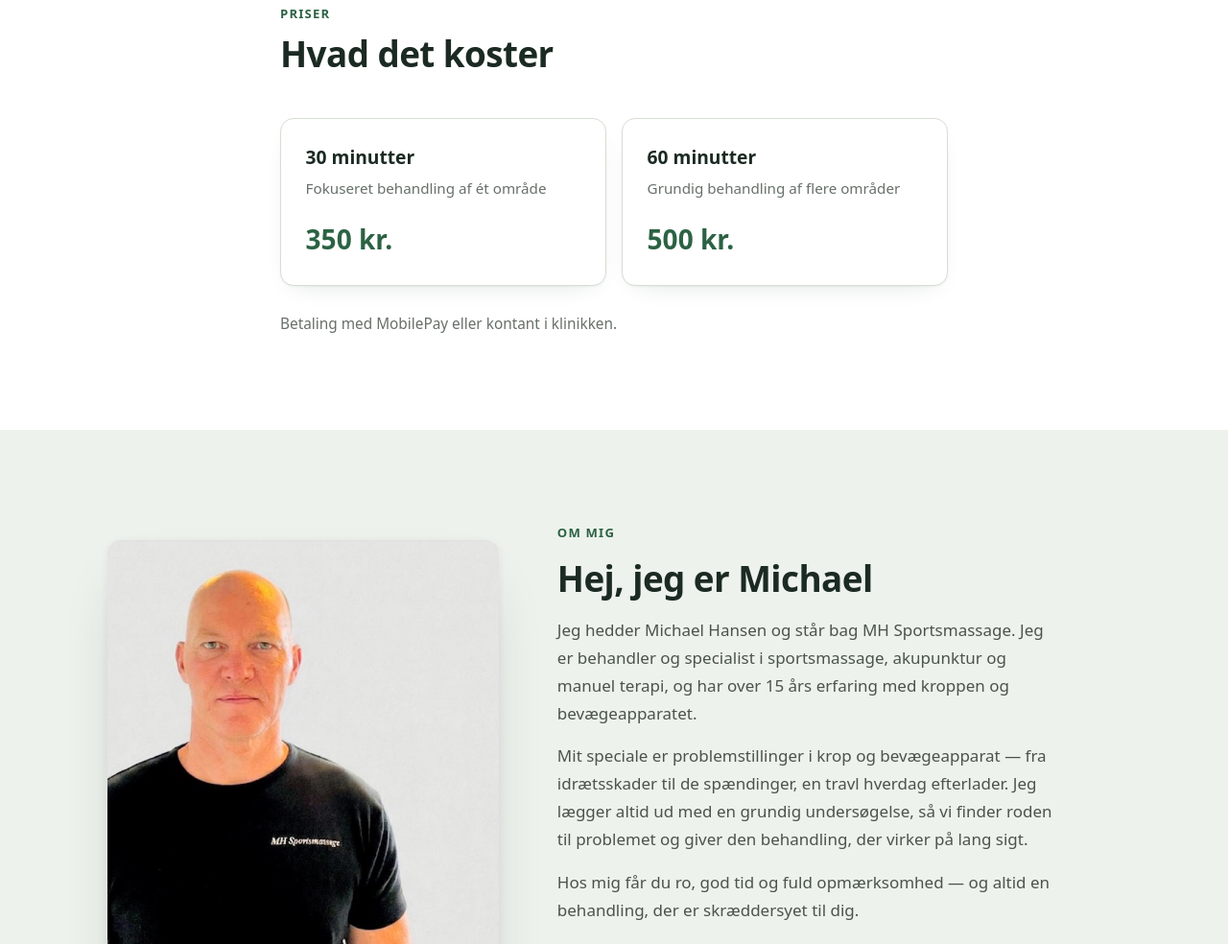
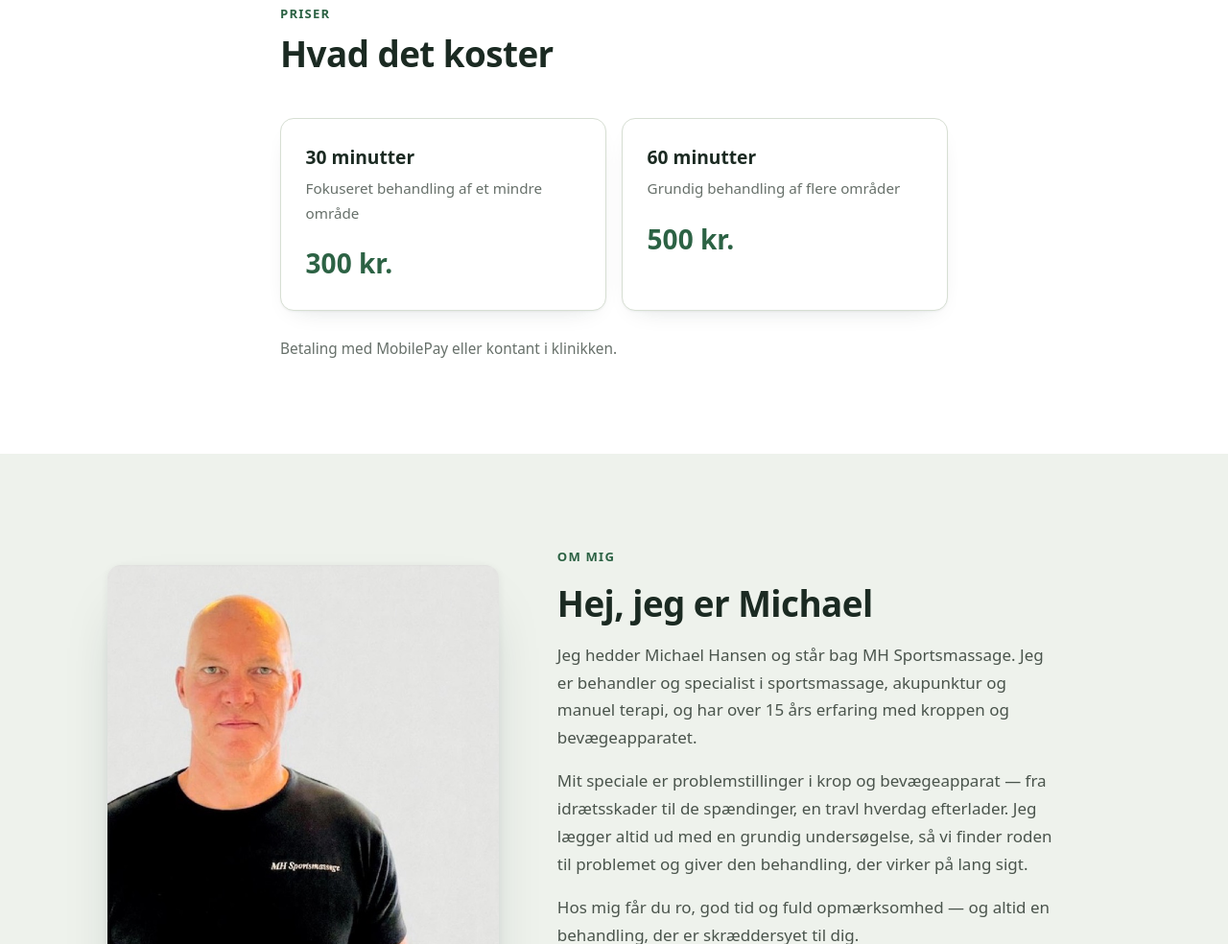
Before and after one commit to coffeejones/mh-sportsmassage, a plain HTML site: page index.html in a window 1280 px wide. Shown: the part 2533-3517 px from the top of the page at 96% size. Drawn offline with Linux system fonts and the light colour scheme.

Commit message:
Update index.html

```diff
--- a/index.html
+++ b/index.html
@@ -187,8 +187,8 @@
       <div class="prices">
         <div class="priceblock">
           <p class="priceblock__name">30 minutter</p>
-          <p class="priceblock__desc">Fokuseret behandling af ét område</p>
-          <p class="priceblock__amt">350 kr.</p>
+          <p class="priceblock__desc">Fokuseret behandling af et mindre område</p>
+          <p class="priceblock__amt">300 kr.</p>
         </div>
         <div class="priceblock">
           <p class="priceblock__name">60 minutter</p>
```
